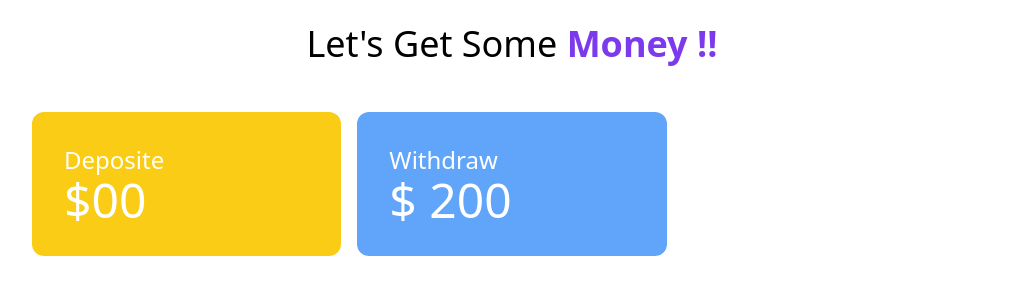
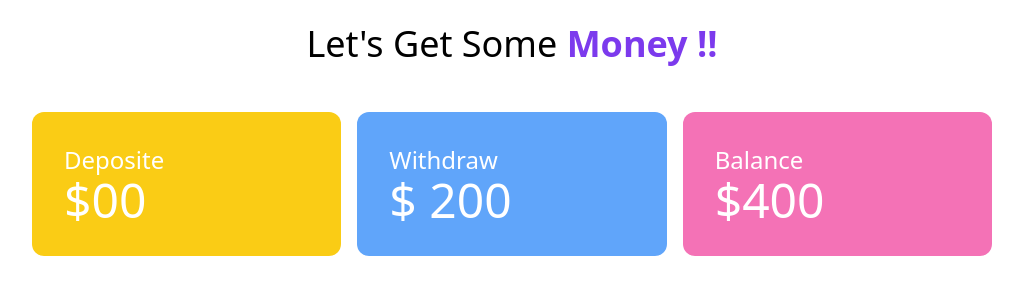
Before and after one commit to anamulrafi/functional-bank-website, a plain HTML site: page bank.html in a window 1280 px wide. Shown: the whole page, without its empty margins (128-1151 px from the left). Drawn offline with nearby package versions, Linux system fonts and the light colour scheme.

Commit message:
balance  part design are completed

```diff
--- a/bank.html
+++ b/bank.html
@@ -25,7 +25,10 @@
                     <h4 class="text-2xl">Withdraw</h4>
                     <h2 class="text-5xl">$ <span id="withdraw-total">200</span></h2>
                 </div>
-
+                <div class="bg-pink-400  p-8 rounded-xl">
+                    <h4 class="text-2xl">Balance</h4>
+                    <h2 class="text-5xl">$<span id="balance-total">400</span></h2>
+                </div>
             </div>
         </section>
         <!-- deposit & Withdraw -->
```
